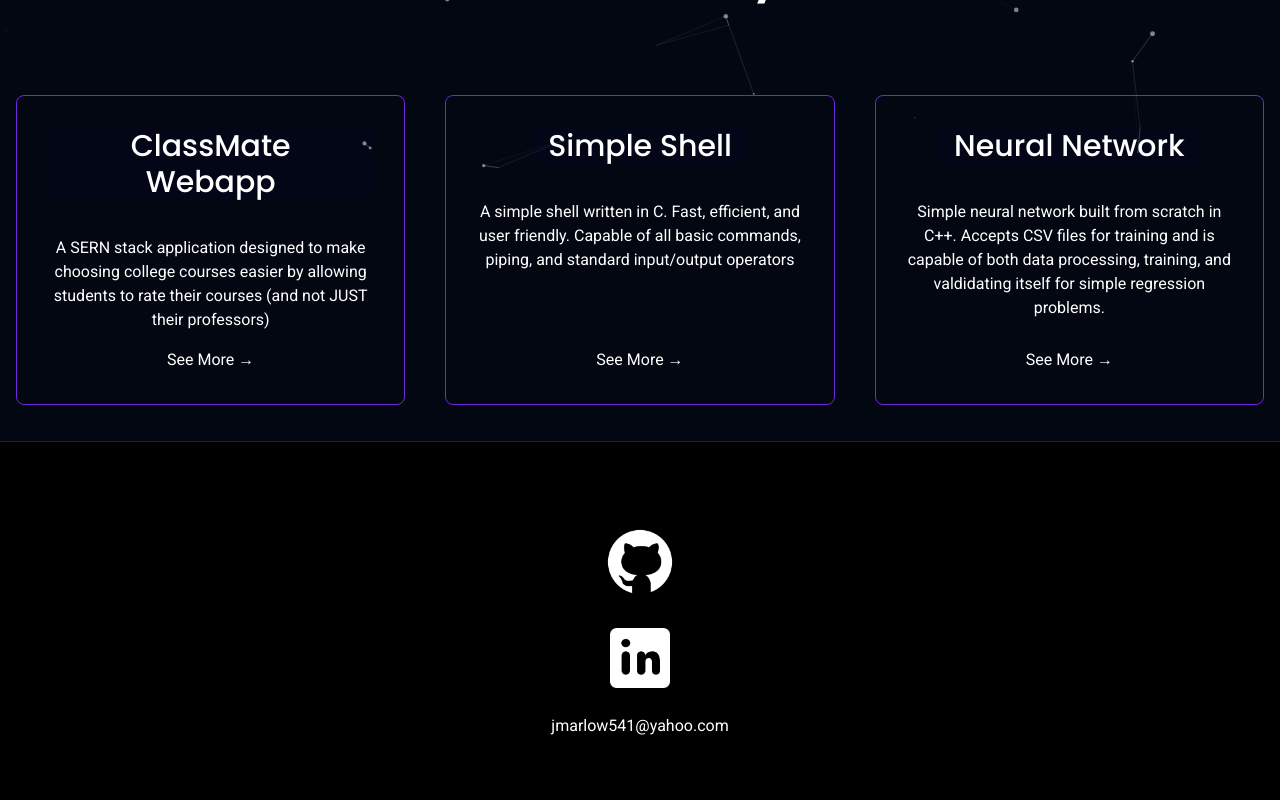
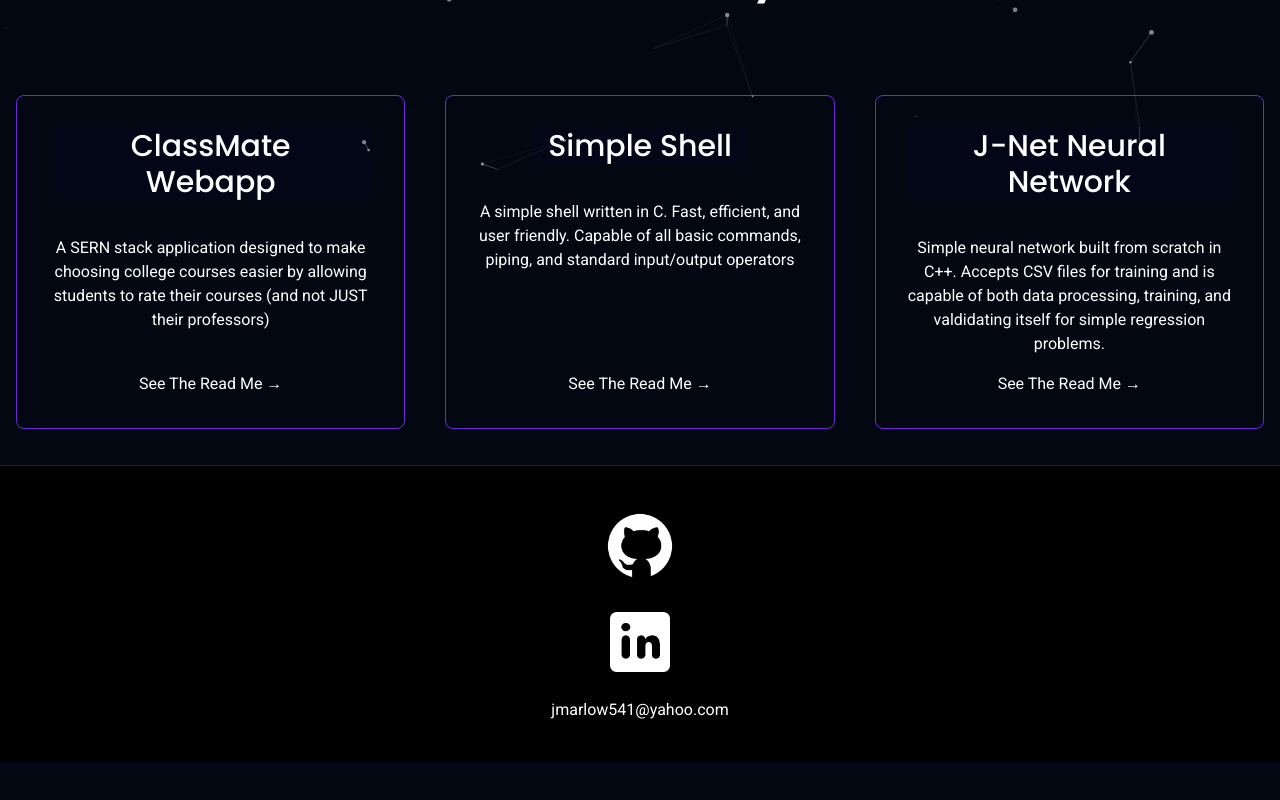
Before and after one commit to ToeJammm/Portfolio, a SvelteKit app: page / in a window 1280 px wide. Shown: the part 618-1418 px from the top of the page. After the commit the page ends 1380 px from the top, so only its background shows below. Built offline with nearby package versions, Linux system fonts and the light colour scheme.

Commit message:
addded links and changed image

```diff
--- a/src/components/Footer.svelte
+++ b/src/components/Footer.svelte
@@ -1,5 +1,5 @@
 <footer
-	class="flex flex-col items-center justify-center gap-4 border-t border-solid border-violet-950 bg-black sm:gap-8 sm:py-20"
+	class="z-[2] flex flex-col items-center justify-center gap-4 border-t border-solid border-violet-950 bg-black sm:gap-8 sm:pt-10"
 >
 	<div class="flex flex-col items-center justify-center gap-4">
 		<p>
--- a/src/components/Main.svelte
+++ b/src/components/Main.svelte
@@ -5,19 +5,22 @@
 			name: 'ClassMate Webapp',
 			icon: 'classMateLogo.png',
 			description:
-				'A SERN stack application designed to make choosing college courses easier by allowing students to rate their courses (and not JUST their professors)'
-		}, //send to url
+				'A SERN stack application designed to make choosing college courses easier by allowing students to rate their courses (and not JUST their professors)',
+			link: 'https://github.com/ToeJammm/ClassMate'
+		},
 		{
 			name: 'Simple Shell',
 			icon: '',
 			description:
-				'A simple shell written in C. Fast, efficient, and user friendly. Capable of all basic commands, piping, and standard input/output operators'
-		}, //take ss of it working and make a page for it
+				'A simple shell written in C. Fast, efficient, and user friendly. Capable of all basic commands, piping, and standard input/output operators',
+			link: 'https://github.com/ToeJammm/J-Shell'
+		},
 		{
-			name: 'Neural Network',
+			name: 'J-Net Neural Network',
 			icon: '',
 			description:
-				'Simple neural network built from scratch in C++. Accepts CSV files for training and is capable of both data processing, training, and valdidating itself for simple regression problems.'
+				'Simple neural network built from scratch in C++. Accepts CSV files for training and is capable of both data processing, training, and valdidating itself for simple regression problems.',
+			link: 'https://github.com/ToeJammm/J-Net'
 		} //take ss of it working and make page for it
 	];
 
--- a/src/components/Step.svelte
+++ b/src/components/Step.svelte
@@ -3,8 +3,8 @@
 </script>
 
 <a
-	href={step.href}
-	target="_blank"
+	href={step.link}
+	target=""
 	class="group flex cursor-pointer flex-col items-center gap-4 rounded-lg border border-solid border-violet-700 p-4 text-center duration-200 hover:border-violet-400 sm:p-6 md:p-8"
 >
 	<h3 class="mb-5 inline-block w-fit bg-slate-950 px-4 text-xl font-medium sm:text-2xl md:text-3xl">
@@ -15,7 +15,7 @@
 		<div
 			class="relative ml-auto transform cursor-pointer overflow-hidden duration-200 hover:scale-110"
 		>
-			<p class="z-4">See More &rarr;</p>
+			<p class="z-4">See The Read Me &rarr;</p>
 		</div>
 	</div>
 </a>
--- a/src/routes/about/+page.svelte
+++ b/src/routes/about/+page.svelte
@@ -25,11 +25,11 @@
 				Zed, Docker, DASH, MySQL/MSSQL,
 			</div>
 		</div>
-		<div class="flex hidden w-[50%] justify-center lg:mr-[45px] lg:block">
+		<div class="flex hidden h-[50%] justify-center lg:mr-[45px] lg:block">
 			<img
 				src="senior_photo.jpeg"
 				alt="me"
-				class=" lg:w-max-[40vw] ml-5 mr-5 max-h-[60vh] w-full rounded border-4 border-white object-cover object-top md:mr-10 md:w-[50vw] lg:mt-[92px]"
+				class="aspect-square h-[50vh] max-h-[500px] rounded-full border-4 border-white object-cover object-top lg:mt-[92px]"
 			/>
 		</div>
 	</div>
--- a/vite.config.ts
+++ b/vite.config.ts
@@ -2,5 +2,9 @@ import { sveltekit } from '@sveltejs/kit/vite';
 import { defineConfig } from 'vite';
 
 export default defineConfig({
-	plugins: [sveltekit()]
+	plugins: [sveltekit()],
+	server: {
+		host: '0.0.0.0', // Bind to all IPs on the local machine
+		port: 5173 // Optional: Specify the port, defaults to 5173
+	}
 });
```
